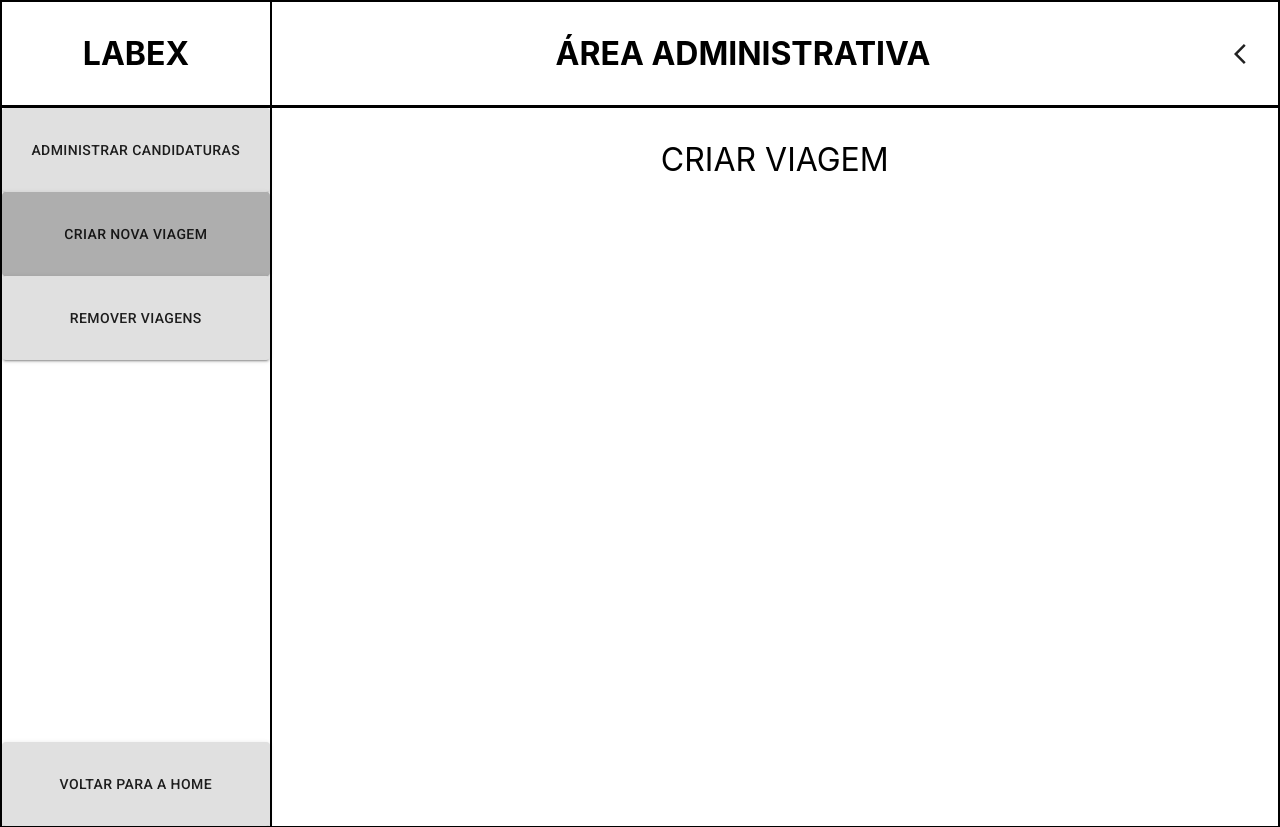
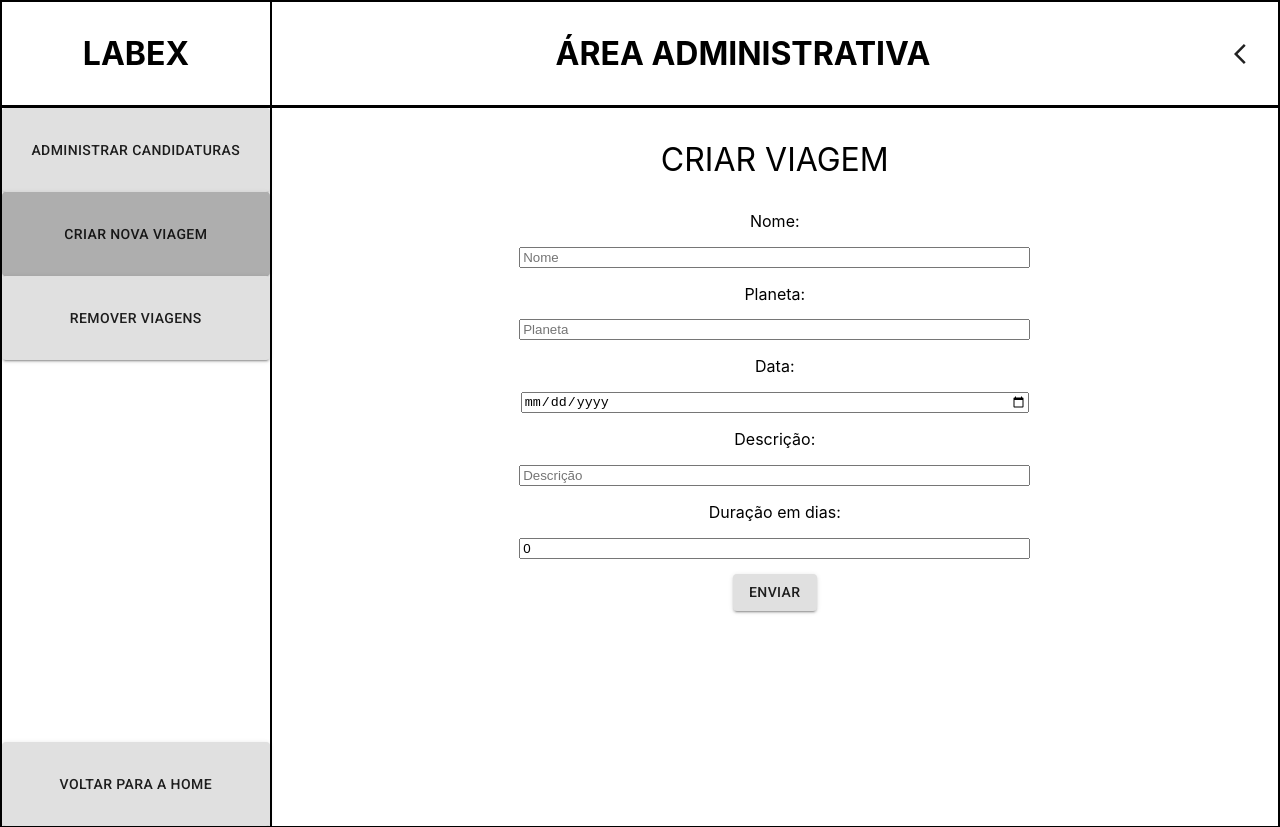
Before and after one commit to future4code/David-Mello, a React (Create React App) app in the folder quinzena-9/projeto/labex/: page /admin/newtrip in a window 1280 px wide. Built offline with nearby package versions, Linux system fonts and the light colour scheme; sample sign-in values are in the browser's storage.

Commit message:
formulário de criação de viagem adicionado

```diff
--- a/quinzena-9/projeto/labex/src/Pages/AdminPage.js
+++ b/quinzena-9/projeto/labex/src/Pages/AdminPage.js
@@ -18,7 +18,6 @@ const useStyles = makeStyles({
     },
     content: {
         display: 'flex',
-        width: '100vw',
         height: '90vh',
 
     },
--- a/quinzena-9/projeto/labex/src/Pages/ApplicationsPage.js
+++ b/quinzena-9/projeto/labex/src/Pages/ApplicationsPage.js
@@ -83,12 +83,10 @@ export default function ApplicationsPage() {
 
     const selectedTrip = useRequestData(`https://us-central1-labenu-apis.cloudfunctions.net/labeX/davidMelloTang/trip/${form.form}`, {'headers': {
         'auth': token}} ,false)
-    console.log(form,token, selectedTrip !=={} && selectedTrip)
 
     const handleInputChange = (event) => {
         const {value, name} = event.target
         onChange(value,name)
-        console.log(value,name)
     }
 
     const refreshAfterDecideCandidate = () => {
--- a/quinzena-9/projeto/labex/src/Pages/NewTripPage.js
+++ b/quinzena-9/projeto/labex/src/Pages/NewTripPage.js
@@ -1,7 +1,9 @@
 import React from 'react'
 import RouteButton from '../Components/RouteButton'
 import useProtectedPage from '../CustomHooks/useProtectedPage'
-import { makeStyles } from '@material-ui/core'
+import { Button, makeStyles } from '@material-ui/core'
+import useForm from '../CustomHooks/useForm'
+import axios from 'axios'
 
 const useStyles = makeStyles({
     header: {
@@ -18,7 +20,6 @@ const useStyles = makeStyles({
     },
     content: {
         display: 'flex',
-        width: '100vw',
         height: '90vh',
 
     },
@@ -40,6 +41,16 @@ const useStyles = makeStyles({
     },
     message: {
         fontSize: 'xx-large',
+    },
+    form: {
+        display: 'flex',
+        flexDirection: 'column',
+        alignItems: 'center',
+        justifyContent: 'space-between',
+        height: '50vh'
+    },
+    input: {
+        width: '50%'
     }
 })
 
@@ -47,7 +58,37 @@ export default function NewTripPage() {
 
     useProtectedPage();
     const classes = useStyles();
+    const  {form, onChange} = useForm({'name': '', 'planet': '', 'date': '', 'description': '', 'durationInDays': 0})
+    const BASEURL = 'https://us-central1-labenu-apis.cloudfunctions.net/labeX/davidMelloTang/'
+    const token = localStorage.getItem('token');
+    const header = {
+        "Content-Type": "application/json",
+        'auth': token
+    }
+    const handleInputChange = (event) => {
+        const {value, name} = event.target
+        onChange(value, name)
 
+    }
+
+    const createTrip = async () => {
+        try {
+           const response = await axios.post(`${BASEURL}trips`,
+           {...form, 'durationInDays': Number(form.durationInDays)},
+           {"headers" : {
+            "Content-Type": "application/json",
+            'auth': token}})
+           alert('Viagem criada com sucesso!')
+        } catch(error) {
+           console.log(error.response)
+           console.log(header,{...form, 'durationInDays': Number(form.durationInDays)})
+        }
+    }
+
+    const onSubmitForm = (event) => {
+        event.preventDefault();
+        createTrip()
+    }
 
     return (
         <div>
@@ -71,6 +112,62 @@ export default function NewTripPage() {
                         CRIAR VIAGEM
                     </p>
 
+                    <div className={classes.formDiv}>
+
+                        <form onSubmit={onSubmitForm} className={classes.form}>
+                            <label htmlFor={'name'}>Nome:</label>
+                            <input
+                                placeholder={'Nome'}
+                                className={classes.input}
+                                value={form.name}
+                                onChange={handleInputChange}
+                                required
+                                name={'name'}></input>
+
+                            <label htmlFor={'planet'}>Planeta:</label>
+                            <input
+                                placeholder={'Planeta'}
+                                className={classes.input}
+                                value={form.planet}
+                                onChange={handleInputChange}
+                                required
+                                name={'planet'}></input>
+
+                            <label htmlFor={'date'}>Data:</label>
+                            <input
+                                className={classes.input}
+                                value={form.date}
+                                onChange={handleInputChange}
+                                required
+                                name={'date'} type={"date"}></input>
+
+                            <label htmlFor={'description'}>Descrição:</label>
+                            <input
+                                placeholder={'Descrição'}
+                                className={classes.input}
+                                value={form.description}
+                                onChange={handleInputChange}
+                                required
+                                name={'description'}></input>
+
+                            <label htmlFor={'durationInDays'}>Duração em dias:</label>
+                            <input
+                                placeholder={'Duração em dias'}
+                                className={classes.input}
+                                value={form.durationInDays}
+                                onChange={handleInputChange}
+                                required
+                                name={'durationInDays'} type={'number'} min={0}></input>
+
+                            <Button
+                                type='submit'
+                                variant="contained">
+                                    Enviar
+                                </Button>
+                        </form>
+
+                    </div>
+
                 </section>
             </content>
         </div>
--- a/quinzena-9/projeto/labex/src/Pages/RemoveTripPage.js
+++ b/quinzena-9/projeto/labex/src/Pages/RemoveTripPage.js
@@ -18,7 +18,6 @@ const useStyles = makeStyles({
     },
     content: {
         display: 'flex',
-        width: '100vw',
         height: '90vh',
 
     },
```
